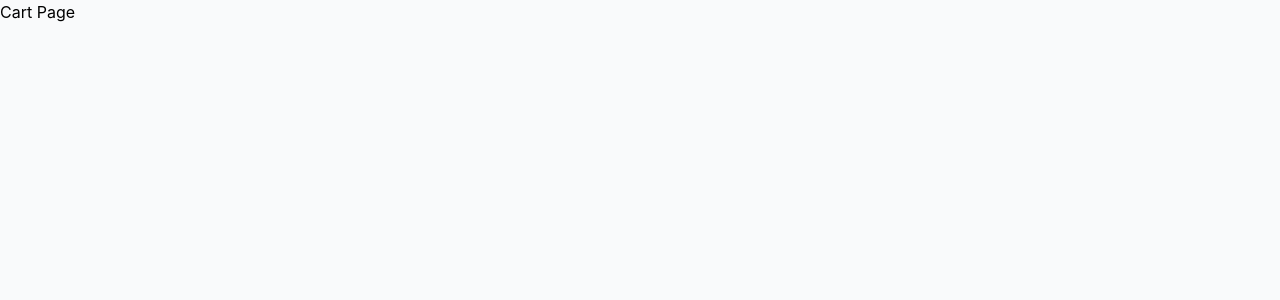
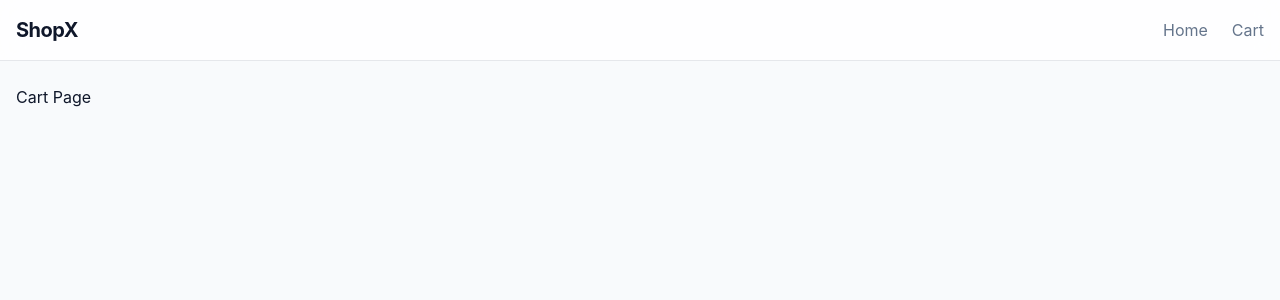
Before and after one commit to Naviralobo/ecommerce-react, a React (Vite) app: page /cart in a window 1280 px wide. Shown: the top 300 px of the page. Built offline with nearby package versions, Linux system fonts and the light colour scheme; the HTML template or start-up script is replaced by a standard one.

Commit message:
feat: implement main layout and navbar

```diff
--- a/src/App.tsx
+++ b/src/App.tsx
@@ -3,16 +3,17 @@ import "./index.css";
 import Home from "./pages/Home";
 import ProducDetails from "./pages/ProducDetails";
 import Cart from "./pages/Cart";
+import MainLayout from "./components/layout/MainLayout";
 
 function App() {
   return (
-    <div className="min-h-screen bg-gray-50">
+    <MainLayout>
       <Routes>
         <Route path="/" element={<Home />} />
         <Route path="/product/:id" element={<ProducDetails />} />
         <Route path="/cart" element={<Cart />} />
       </Routes>
-    </div>
+    </MainLayout>
   );
 }
 
--- /dev/null
+++ b/src/components/layout/MainLayout.tsx
@@ -0,0 +1,17 @@
+import type { ReactNode } from "react";
+import Navbar from "./Navbar";
+
+type Props = {
+  children: ReactNode;
+};
+
+const MainLayout = ({ children }: Props) => {
+  return (
+    <div className="min-h-screen bg-(--color-background) text-(--color-text)">
+      <Navbar />
+      <main className="max-w-7xl mx-auto px-4 py-6">{children}</main>
+    </div>
+  );
+};
+
+export default MainLayout;
--- /dev/null
+++ b/src/components/layout/Navbar.tsx
@@ -0,0 +1,28 @@
+import { Link } from "react-router-dom";
+import { navLinkClass } from "../../utils/styles";
+
+const Navbar = () => {
+  return (
+    <header className="bg-(--color-surface)/80 backdrop-blur-md sticky top-0 z-50 border-b border-gray-200">
+      <div className="max-w-7xl mx-auto px-4 py-4 flex justify-between items-center">
+        {/* Logo */}
+        <Link to="/" className="text-xl font-bold tracking-tight">
+          ShopX
+        </Link>
+
+        {/* Navigation */}
+        <nav className="flex gap-6 items-center">
+          <Link to="/" className={navLinkClass}>
+            Home
+          </Link>
+
+          <Link to="/cart" className={navLinkClass}>
+            Cart
+          </Link>
+        </nav>
+      </div>
+    </header>
+  );
+};
+
+export default Navbar;
--- /dev/null
+++ b/src/utils/styles.ts
@@ -0,0 +1,2 @@
+export const navLinkClass =
+  "text-(--color-muted) hover:text-(--color-text) transition duration-300";
```
